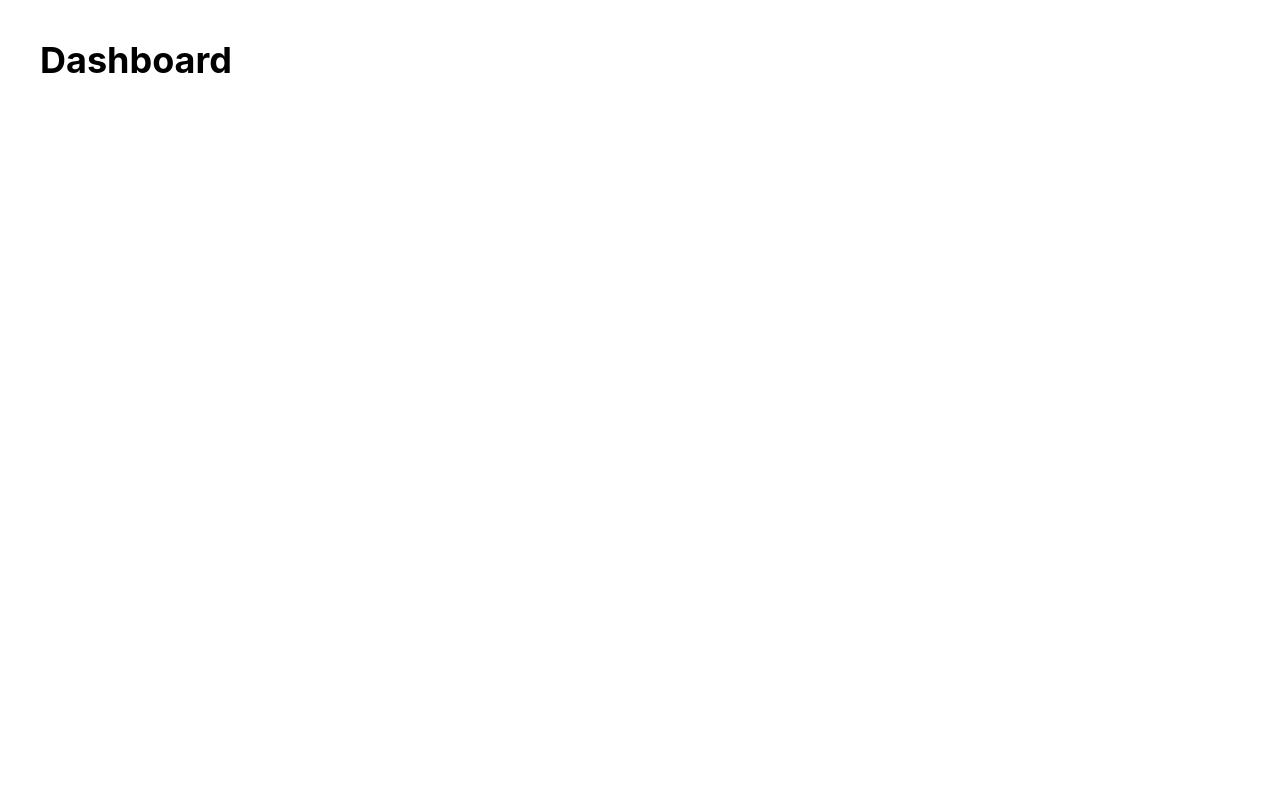
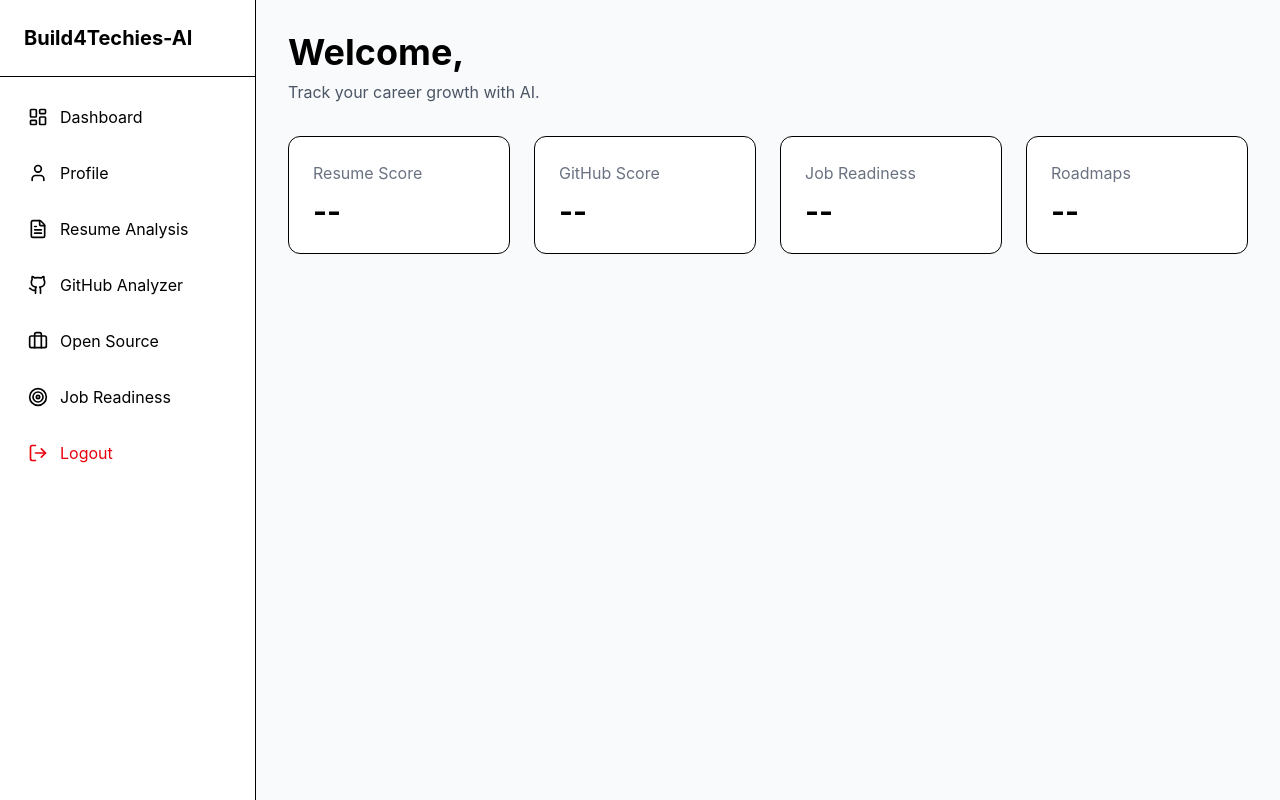
Before and after one commit to VedKhairnar24/Build4Techies-AI, a React (Vite) app in the folder client/: page /dashboard in a window 1280 px wide. Built offline with nearby package versions, Linux system fonts and the light colour scheme.

Commit message:
feat: implement dashboard layout and sidebar navigation

```diff
--- /dev/null
+++ b/client/src/components/DashboardCards.jsx
@@ -0,0 +1,43 @@
+function DashboardCards() {
+  const cards = [
+    {
+      title: "Resume Score",
+      value: "--",
+    },
+    {
+      title: "GitHub Score",
+      value: "--",
+    },
+    {
+      title: "Job Readiness",
+      value: "--",
+    },
+    {
+      title: "Roadmaps",
+      value: "--",
+    },
+  ];
+
+  return (
+    <div className="grid md:grid-cols-4 gap-6">
+
+      {cards.map((card, index) => (
+        <div
+          key={index}
+          className="border rounded-xl p-6 bg-white"
+        >
+          <p className="text-gray-500">
+            {card.title}
+          </p>
+
+          <h2 className="text-3xl font-bold mt-2">
+            {card.value}
+          </h2>
+        </div>
+      ))}
+
+    </div>
+  );
+}
+
+export default DashboardCards;
--- /dev/null
+++ b/client/src/components/Sidebar.jsx
@@ -0,0 +1,92 @@
+import { Link, useNavigate } from "react-router-dom";
+import { useContext } from "react";
+import { AuthContext } from "../context/AuthContext";
+import {
+  LayoutDashboard,
+  User,
+  FileText,
+  Github,
+  Briefcase,
+  Target,
+  LogOut,
+} from "lucide-react";
+
+function Sidebar() {
+  const { logout } = useContext(AuthContext);
+  const navigate = useNavigate();
+
+  const handleLogout = () => {
+    logout();
+    navigate("/");
+  };
+
+  return (
+    <aside className="w-64 min-h-screen border-r bg-white">
+      <div className="p-6 border-b">
+        <h1 className="font-bold text-xl">
+          Build4Techies-AI
+        </h1>
+      </div>
+
+      <nav className="p-4 space-y-2">
+        <Link
+          to="/dashboard"
+          className="flex items-center gap-3 p-3 rounded hover:bg-gray-100"
+        >
+          <LayoutDashboard size={20} />
+          Dashboard
+        </Link>
+
+        <Link
+          to="/profile"
+          className="flex items-center gap-3 p-3 rounded hover:bg-gray-100"
+        >
+          <User size={20} />
+          Profile
+        </Link>
+
+        <Link
+          to="/resume"
+          className="flex items-center gap-3 p-3 rounded hover:bg-gray-100"
+        >
+          <FileText size={20} />
+          Resume Analysis
+        </Link>
+
+        <Link
+          to="/github"
+          className="flex items-center gap-3 p-3 rounded hover:bg-gray-100"
+        >
+          <Github size={20} />
+          GitHub Analyzer
+        </Link>
+
+        <Link
+          to="/opensource"
+          className="flex items-center gap-3 p-3 rounded hover:bg-gray-100"
+        >
+          <Briefcase size={20} />
+          Open Source
+        </Link>
+
+        <Link
+          to="/job-readiness"
+          className="flex items-center gap-3 p-3 rounded hover:bg-gray-100"
+        >
+          <Target size={20} />
+          Job Readiness
+        </Link>
+
+        <button
+          onClick={handleLogout}
+          className="flex items-center gap-3 p-3 rounded hover:bg-red-50 text-red-600 w-full"
+        >
+          <LogOut size={20} />
+          Logout
+        </button>
+      </nav>
+    </aside>
+  );
+}
+
+export default Sidebar;
--- a/client/src/pages/Dashboard.jsx
+++ b/client/src/pages/Dashboard.jsx
@@ -1,10 +1,37 @@
+import { useContext } from "react";
+
+import { AuthContext }
+from "../context/AuthContext";
+
+import Sidebar
+from "../components/Sidebar";
+
+import DashboardCards
+from "../components/DashboardCards";
+
 function Dashboard() {
+
+  const { user } =
+    useContext(AuthContext);
+
   return (
-    <div className="p-10">
+    <div className="flex">
 
-      <h1 className="text-4xl font-bold">
-        Dashboard
-      </h1>
+      <Sidebar />
+
+      <main className="flex-1 p-8 bg-gray-50 min-h-screen">
+
+        <h1 className="text-4xl font-bold mb-2">
+          Welcome, {user?.user?.name || user?.name}
+        </h1>
+
+        <p className="text-gray-600 mb-8">
+          Track your career growth with AI.
+        </p>
+
+        <DashboardCards />
+
+      </main>
 
     </div>
   );
```
